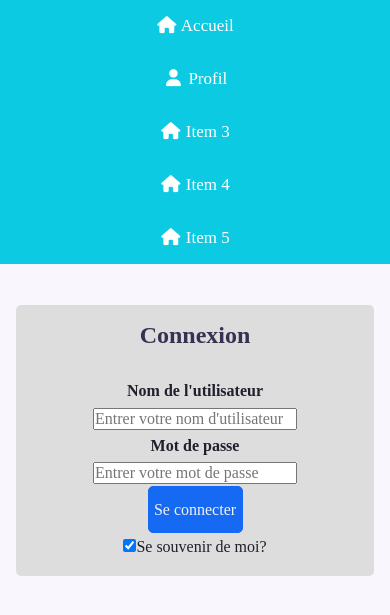
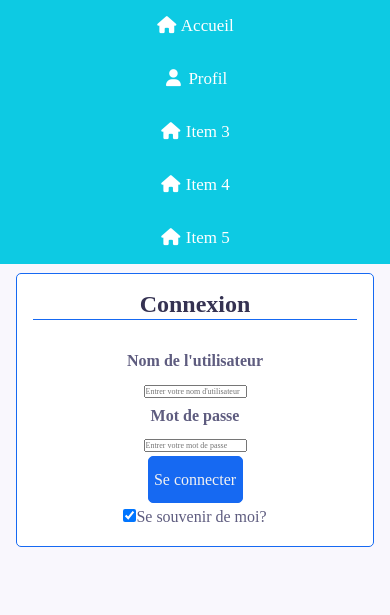
Before and after one commit to Pharell77coder/game_website, a PHP site: page /login.html in a window 390 px wide. Shown: the part 55-670 px from the top of the page. Run offline with PHP 8.4, Linux system fonts and the light colour scheme; some libraries are stand-ins or nearby versions.

Commit message:
login responsitive

```diff
--- a/code/login.html
+++ b/code/login.html
@@ -29,9 +29,7 @@
     </div>
 
     <!-- Page content -->
-    <main>
-        <div class="main-container-login">
-            <div class="card frame1">
+            <div class="card-login">
                 <form method="post">
                 <h2>Connexion</h2><br>
                 <label><b>Nom de l'utilisateur</b></label><br>
@@ -44,8 +42,6 @@
                 <label><input type="checkbox" checked="checked" name="remember">Se souvenir de moi?</label>
                 </form>
             </div>
-        </div>
-    </main>
 
     <script src="script.js"></script>
     <script src="https://kit.fontawesome.com/97126a2f40.js" crossorigin="anonymous"></script>
--- a/code/style.css
+++ b/code/style.css
@@ -215,29 +215,6 @@ tr:hover {
     background-color: #e1e1e1;
 }
 
-@media screen and (max-width: 700px) {
-    .sidebar {
-        width: 100%;
-        height: auto;
-        position: relative;
-    }
-    .sidebar a {
-        float: left;
-    }
-    main{
-      padding: 5rem 1rem 2rem 1rem;
-    }
-}
-
-@media screen and (max-width: 400px) {
-    .sidebar a {
-        text-align: center;
-        float: none;
-        overflow: auto;
-        white-space: nowrap;
-    }
-}
-
 .card{
     padding: 1rem;
     margin-top: 1rem;
@@ -270,3 +247,49 @@ tr:hover {
     "frame1 frame1"
     "frame2 frame3";
 }
+
+.card-login {
+    padding: 1rem;
+    text-align: center;
+    background: white;
+    border: solid 1px #1669F2;
+    border-radius: 5px;
+    margin: 5rem 1rem 2rem 14rem;
+}
+
+input {
+    font-size: 8px;
+}
+input:hover {
+    border: solid 1px #1669F2;
+}
+h2{
+    border-bottom: solid #1669F2 1px;
+}
+
+@media screen and (max-width: 700px) {
+    .sidebar {
+        width: 100%;
+        height: auto;
+        position: relative;
+    }
+    .sidebar a {
+        float: left;
+    }
+    main{
+      padding: 5rem 1rem 2rem 1rem;
+    }
+    .card-login{
+        margin: 1rem;
+        margin-top: 4rem;
+    }
+}
+
+@media screen and (max-width: 400px) {
+    .sidebar a {
+        text-align: center;
+        float: none;
+        overflow: auto;
+        white-space: nowrap;
+    }
+}
```
